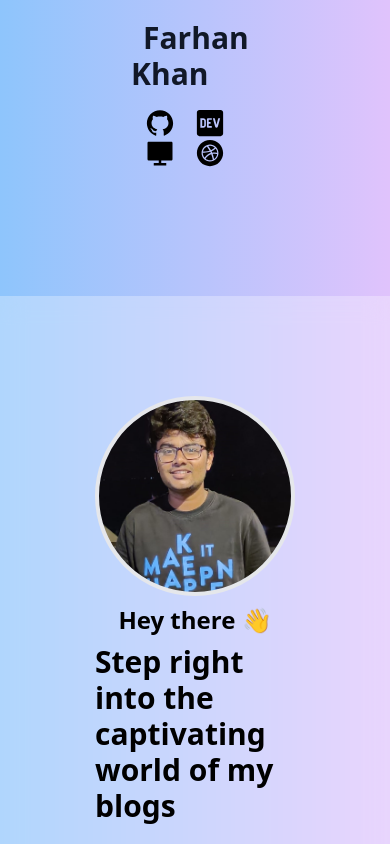
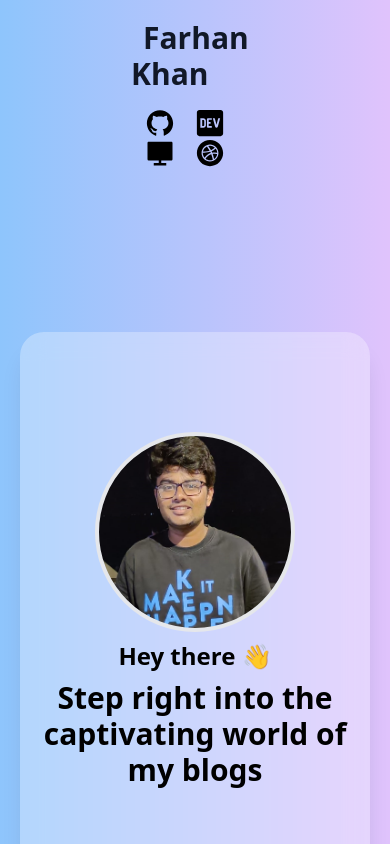
Before and after one commit to benjmhub/Blog-app, a Next.js app: page / in a window 390 px wide. Shown: the top 844 px of the page. Built offline with nearby package versions, Linux system fonts and the light colour scheme.

Commit message:
style(page): changed style

```diff
--- a/app/page.tsx
+++ b/app/page.tsx
@@ -5,8 +5,8 @@ import Posts from './components/Posts'
 export default function Home() {
   return (
     <>
-    <div className='h-screen flex items-center justify-center bg-gradient-to-r from-secondary to-primary'>
-      <div className='flex items-center justify-center gap-2 flex-col w-auto h-auto bg-white/30 backdrop-blur-md shadow-xl rounded-3xl py-[100px] px-[200px]'>
+    <div className='h-screen flex items-center justify-center'>
+      <div className='flex items-center justify-center gap-2 flex-col h-auto bg-white/30 backdrop-blur-md shadow-xl rounded-3xl py-[100px] lg:px-[200px] md:px-[100px] lg:mx-0 md:mx-10 xxsm:mx-5 text-center'>
       <div className='w-[200px] h-[200px] rounded-[50%] bg-[url(/Image/blogappimg.jpg)] bg-center bg-cover border-4 broder-white'></div>
         <h1 className='font-semibold text-2xl'>Hey there 👋</h1>
         <h1 className='font-semibold text-3xl'>Step right into the captivating world of my blogs</h1>
```
